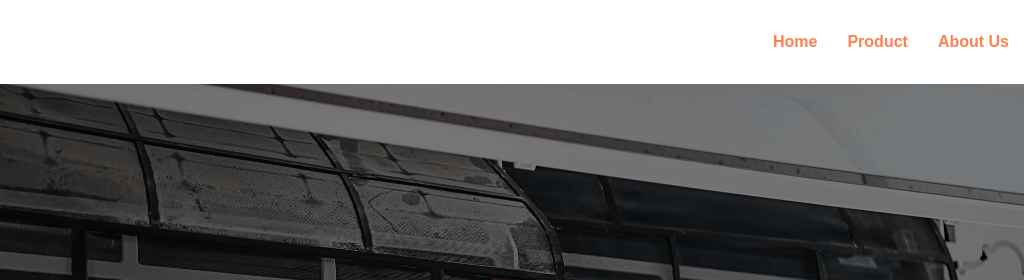
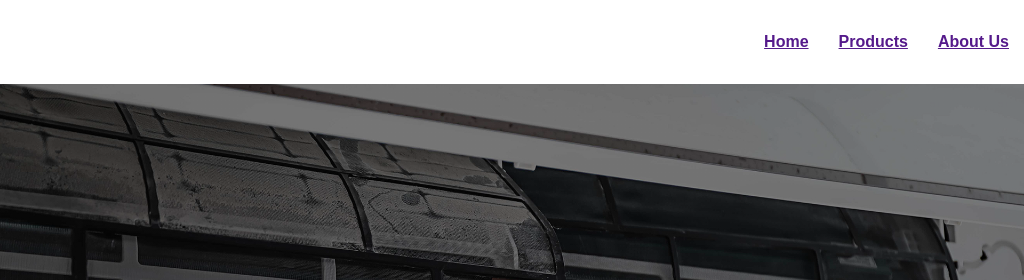
Before and after one commit to etiennewayne/cq_proj, a plain HTML site: page index.html in a window 1280 px wide. Shown: the top 280 px of the page, 256-1280 px from the left. Drawn offline with Linux system fonts and the light colour scheme.

Commit message:
update navbar links

```diff
--- a/index.html
+++ b/index.html
@@ -18,9 +18,19 @@
         <img src="/logo.png" width="250" height="80" alt="" class="src">
     </div>
     <div class="navbar-menu">
-        <div class="navbar-item">Home</div>
-        <div class="navbar-item">Product</div>
-        <div class="navbar-item">About Us</div>
+        <div class="navbar-item">
+            <a href="">Home</a>
+        </div>
+        <div class="navbar-item">
+            <a href="">
+                Products
+            </a>
+        </div>
+        <div class="navbar-item">
+            <a href="">
+                About Us
+            </a>
+        </div>
     </div>
    </div>
 
```
